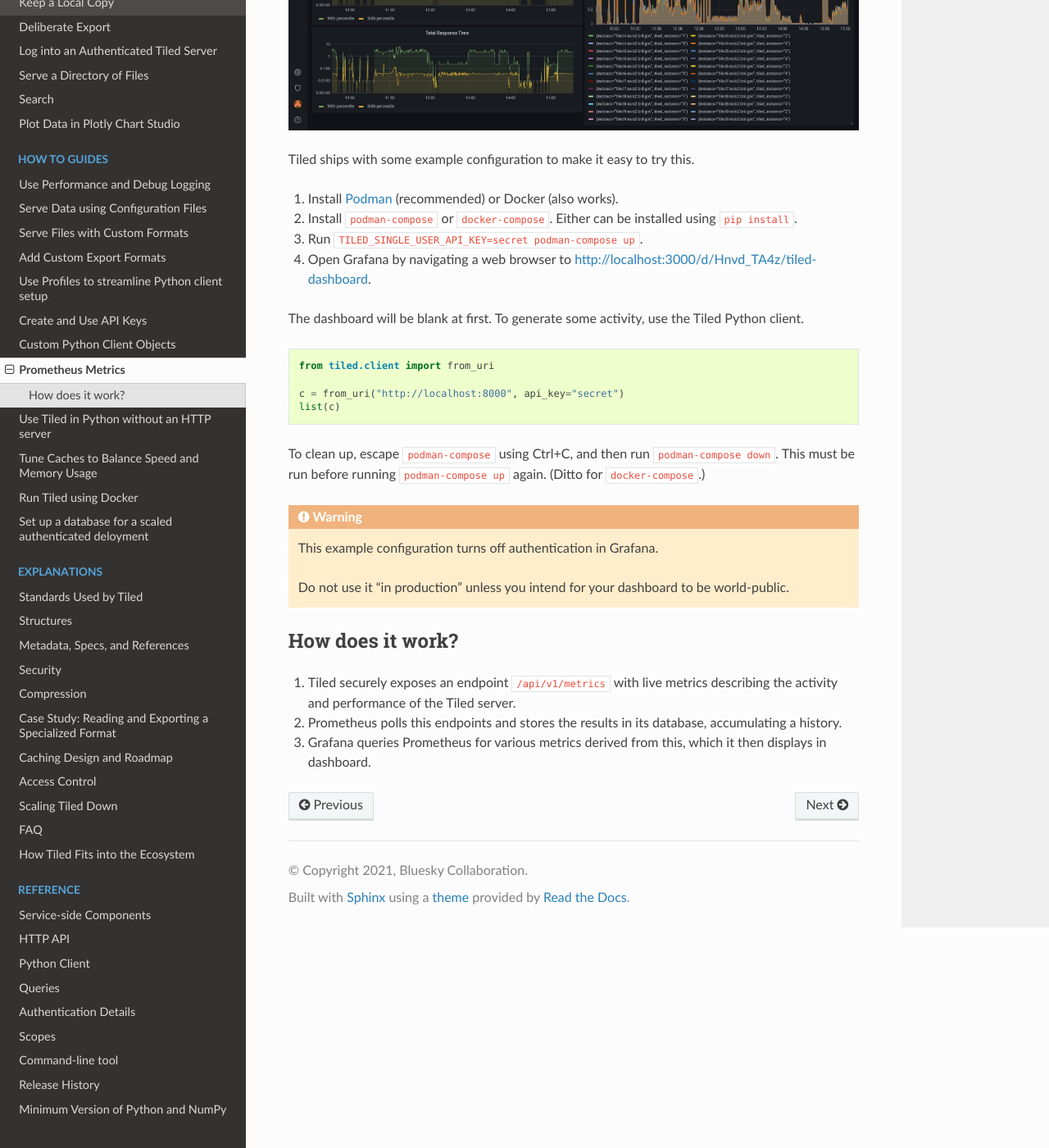
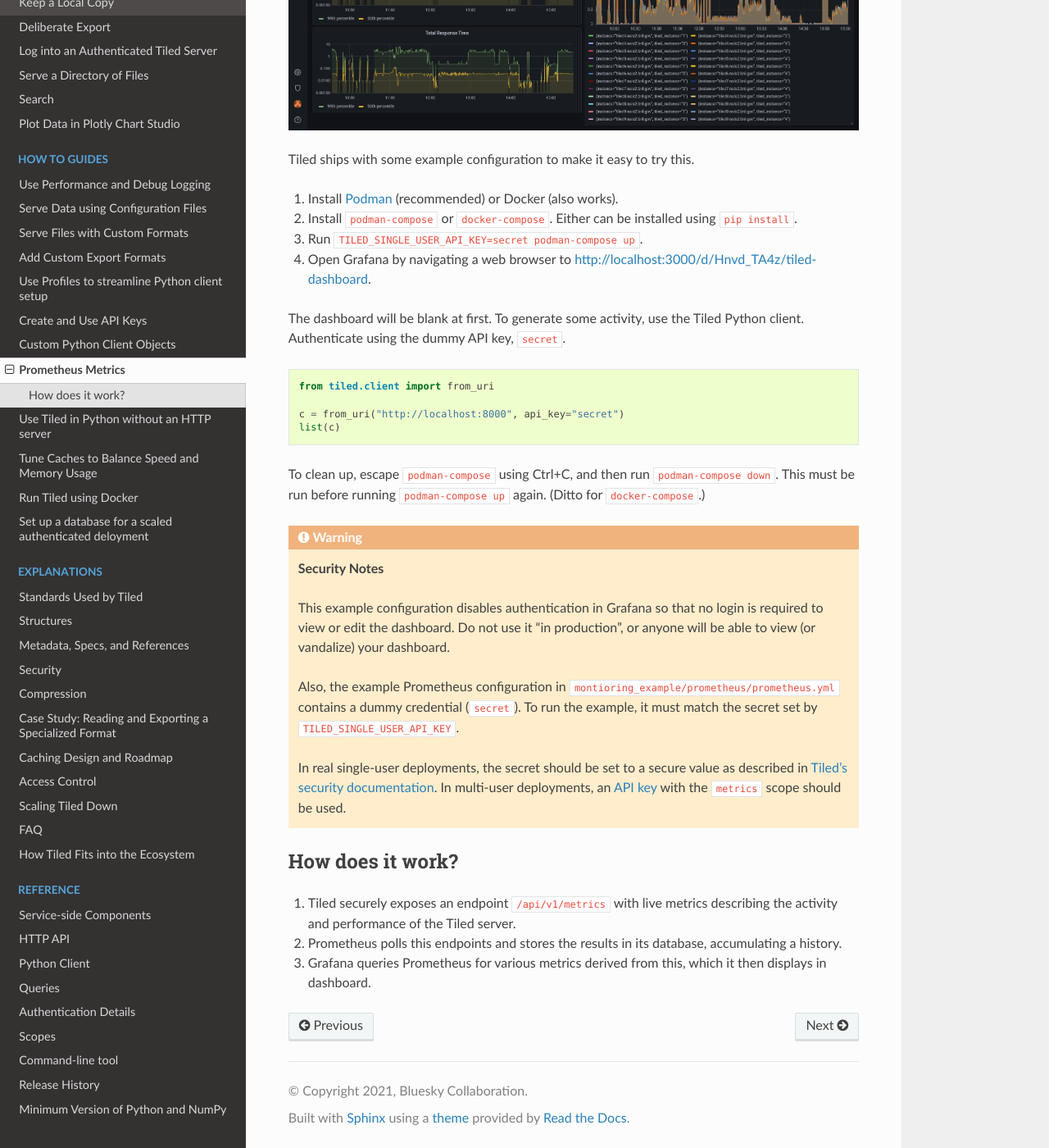
Before and after one commit to bluesky/tiled, a Sphinx documentation site: the page built from docs/source/how-to/metrics.md, in a window 1280 px wide and 1400 px high, scrolled down 478 px. Shown: the whole window at 82% size. Built offline with Sphinx 7.4.7 and the Read the Docs theme 2.0.0, drawn with Linux system fonts in a browser that asks for light colours; pages that are not in the unit, such as notebooks, are missing from menus.

Commit message:
Add more notes on security.

````diff
--- a/docs/source/how-to/metrics.md
+++ b/docs/source/how-to/metrics.md
@@ -19,6 +19,7 @@ Tiled ships with some example configuration to make it easy to try this.
    [http://localhost:3000/d/Hnvd_TA4z/tiled-dashboard](http://localhost:3000/d/Hnvd_TA4z/tiled-dashboard).
 
 The dashboard will be blank at first. To generate some activity, use the Tiled Python client.
+Authenticate using the dummy API key, `secret`.
 
 ```python
 from tiled.client import from_uri
@@ -33,10 +34,22 @@ down`. This must be run before running `podman-compose up` again. (Ditto for
 
 
 ```{warning}
-This example configuration turns off authentication in Grafana.
+**Security Notes**
 
-Do not use it "in production" unless you intend for your dashboard to
-be world-public.
+This example configuration disables authentication in Grafana so that no login
+is required to view or edit the dashboard. Do not use it "in production", or
+anyone will be able to view (or vandalize) your dashboard.
+
+Also, the example Prometheus configuration in
+`montioring_example/prometheus/prometheus.yml` contains a dummy credential
+(`secret`). To run the example, it must match the secret set by
+`TILED_SINGLE_USER_API_KEY`.
+
+In real single-user deployments, the secret should be set to a secure value as described in
+[Tiled's security documentation](https://blueskyproject.io/tiled/explanations/security.html).
+In multi-user deployments, an
+[API key](https://blueskyproject.io/tiled/how-to/api-keys.html) with the
+`metrics` scope should be used.
 ```
 
 ## How does it work?
````
